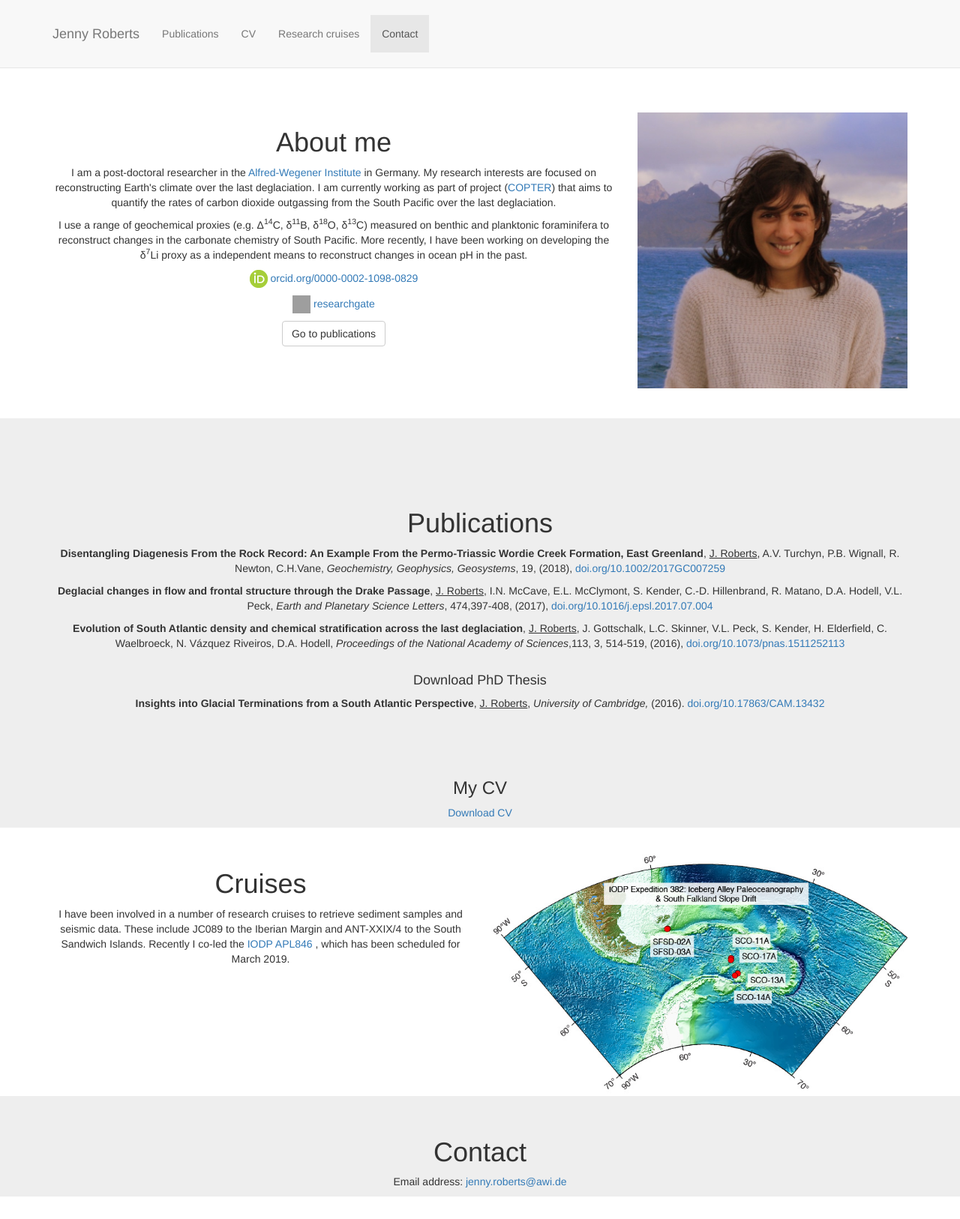
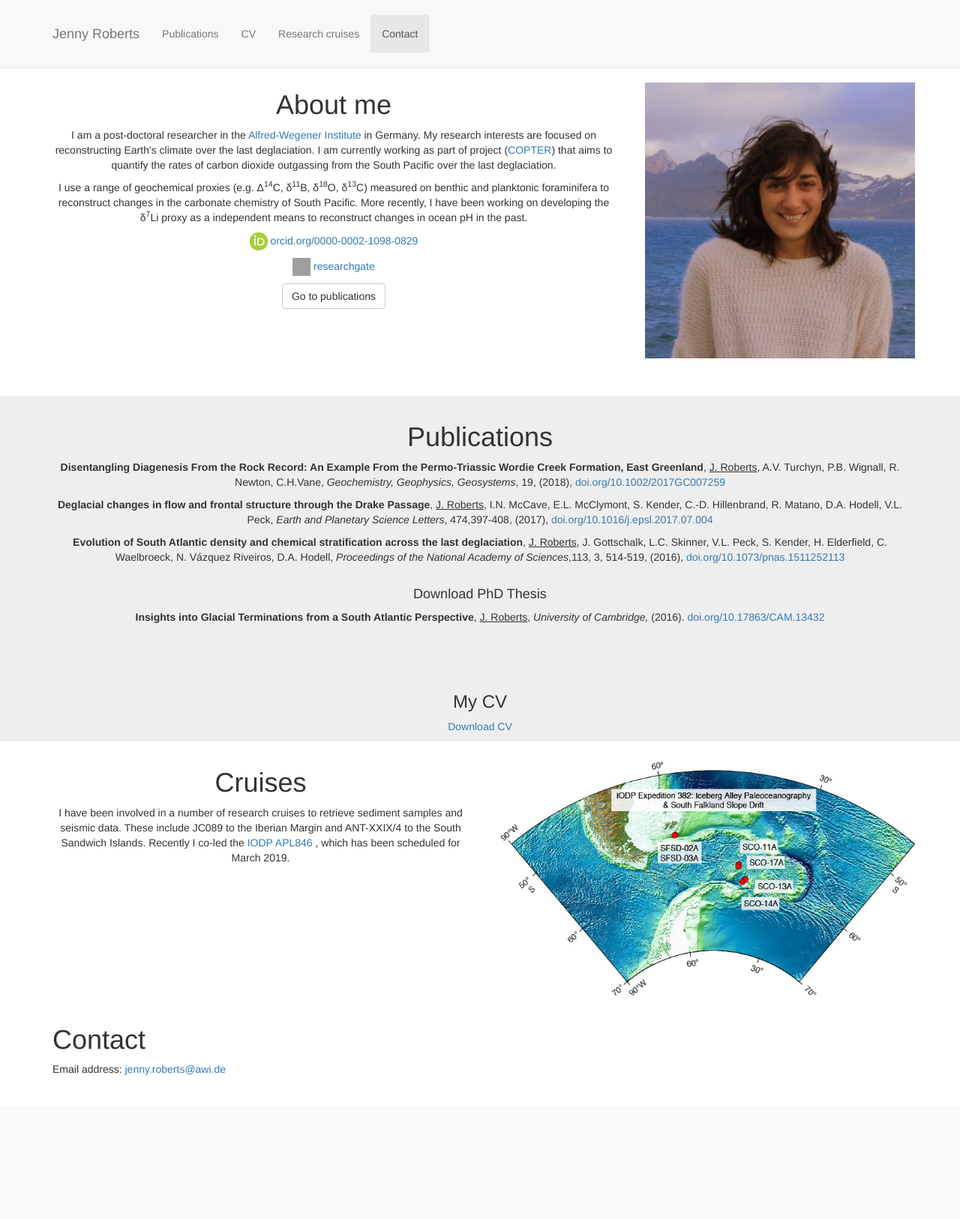
Before and after one commit to jennyroberts01/jennyroberts01.github.io, a PHP site: page / in a window 1280 px wide. Shown: the whole page at 75% size. After the commit the page ends 1434 px from the top, so only its background shows below. Run offline with PHP 8.4, Linux system fonts and the light colour scheme; grey boxes are pictures that could not be loaded.

Commit message:
Add files via upload

```diff
--- a/css/scrolling-nav.css
+++ b/css/scrolling-nav.css
@@ -34,7 +34,7 @@ of those sections to manage the look and feel of the site. */
 
 section.intro-section {
     height: 100%;
-    padding-top: 150px;
+    padding-top: 100px;
     padding-bottom: 40px;
     text-align: center;
     background: #fff;
@@ -42,30 +42,73 @@ section.intro-section {
 
 .publications-section {
     height: 100%;
-    padding-top: 100px;
+    padding-top: 15px;
     text-align: center;
     background: #eee;
 }
 
 .fieldwork-section {
     min-height: 100%;
-    padding-top: 35px;
+    padding-top: 15px;
     text-align: center;
     background: #fff;
 }
 
-.contact-section {
+.useful-section {
     min-height: 100%;
-    padding-top: 35px;
+    padding-top: 15px;
     text-align: center;
     background: #eee;
 }
 
-.img-responsive.viewportheight {
+.img-responsive{
 	max-height: 83%;
-	margin: auto;
+	margin-left:auto;
+    margin-right:auto;
+    margin-top:10px;
+    margin-bottom:10px;
 }
+@media(min-width: 48em){
+    .img-responsive{
+    max-height: 83%;
+	margin-left:10px;
+    margin-right:auto;
+    margin-top:10px;
+    margin-bottom:10px;
+    }
+}
+
 
 .container.extrapadding {
 	padding-bottom: 10px;
 }
+
+.square{
+    height: 100%;
+    width: 220px;
+    margin-left:auto;
+     margin-right:auto;
+       margin-top:10px;
+       margin-bottom:10px;
+    text-align: left;
+    padding-top: 10px;
+    padding-left: 10px;
+    Background-color: #B1C8ED  ;/* Your Color */
+}
+@media(min-width: 48em){
+    .square{
+    height: 100%;
+    width: 220px;
+    margin-left:auto;
+     margin-right:10px;
+       margin-top:10px;
+       margin-bottom:10px;
+    text-align: left;
+    padding-top: 10px;
+    padding-left: 10px;
+    Background-color: #B1C8ED  ;/* Your Color */
+    }
+}
+div.b {
+    text-align: left;
+}
```
